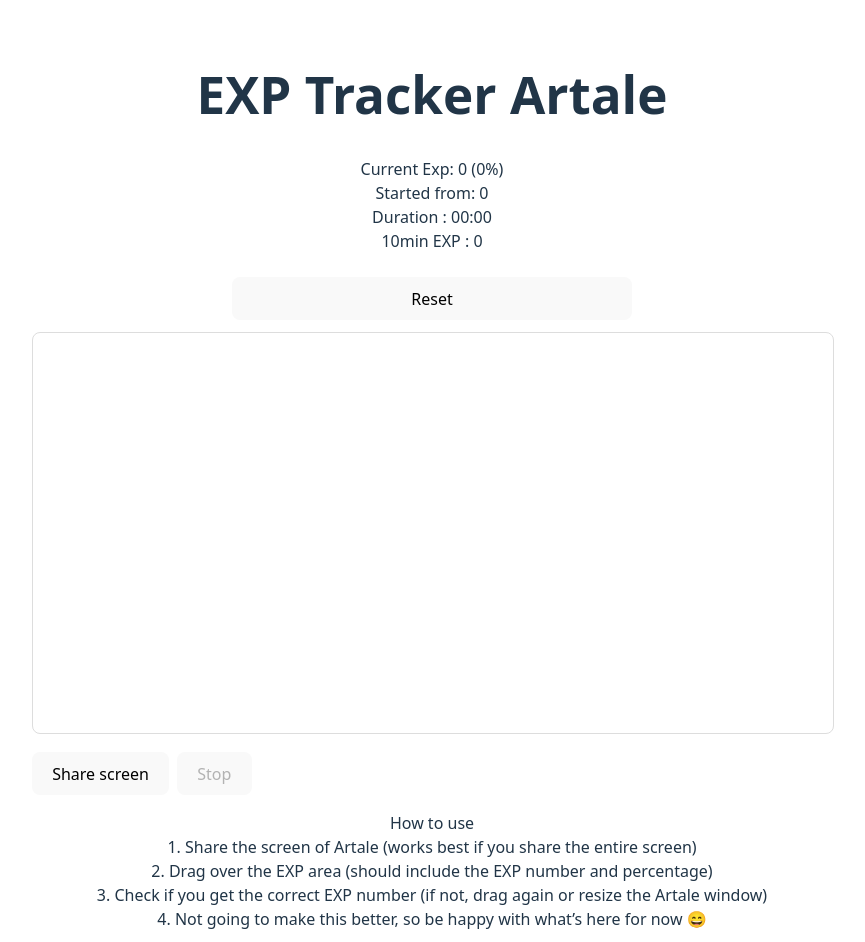
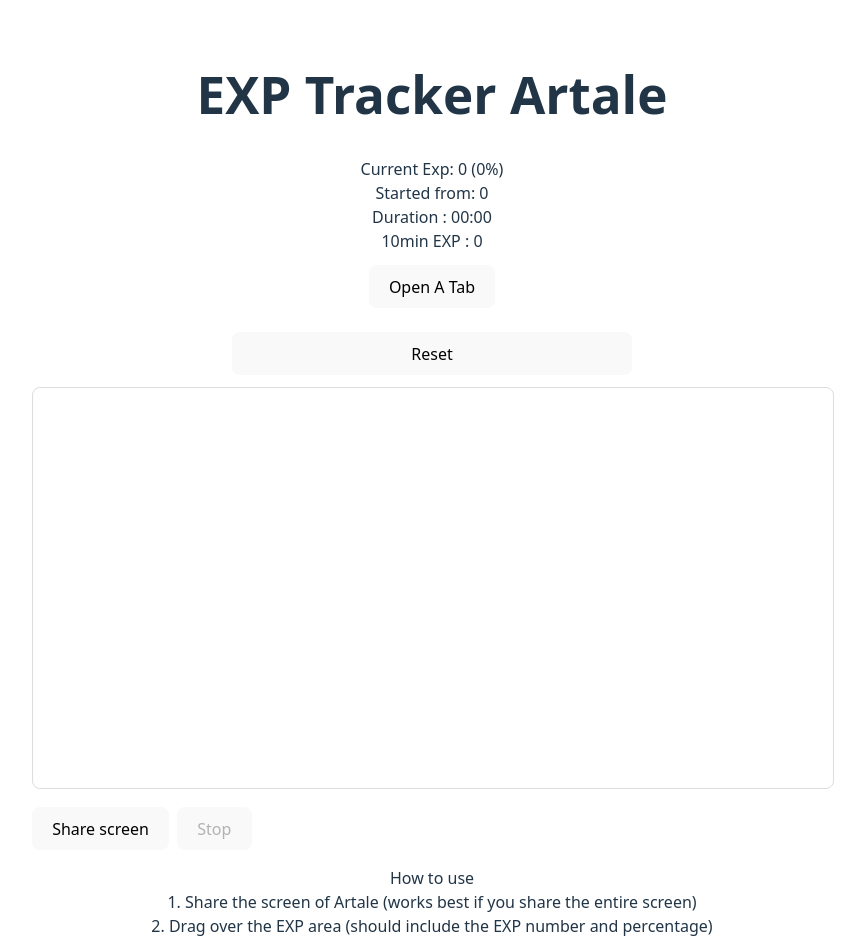
Before and after one commit to sungsungsungg/artaleEXPtracker, a React (Vite) app: page / in a window 1280 px wide. Shown: the top 942 px of the page, without its empty margins (208-1073 px from the left). Built offline with nearby package versions, Linux system fonts and the light colour scheme.

Commit message:
Re added

```diff
--- a/src/App.jsx
+++ b/src/App.jsx
@@ -43,13 +43,15 @@
       return;
     }
 
+    // Vite sets this to "/" locally, and "/artaleEXPtracker/" on GitHub Pages (if base is configured)
+    const base = import.meta.env.BASE_URL; // e.g. "/" or "/artaleEXPtracker/"
+
     overlayRef.current = window.open(
-      "/overlay",
+      `${base}overlay`,
       "exp-overlay",
       "width=500,height=400,top=80,left=40",
     );
   };
-
   // ✅ close overlay window
   const closeOverlay = () => {
     overlayRef.current?.close();
@@ -96,7 +98,7 @@
         10min EXP : {expRate ? numberWithCommas(expRate.toFixed(0)) : 0}
       </div>
 
-      {/* <div
+      <div
         style={{
           display: "flex",
           gap: 8,
@@ -105,7 +107,7 @@
         }}
       >
         <button onClick={openOverlay}>Open A Tab</button>
-      </div> */}
+      </div>
       <br />
 
       <ScreenShare
@@ -122,7 +124,8 @@
         <br />
         3. Check if you get the correct EXP number (if not, drag again or resize
         the Artale window) <br />
-        4. Not going to make this better, so be happy with what’s here for now
+        4. If you want to open a small tab, click on "Open A Tab" <br />
+        5. Not going to make this better, so be happy with what’s here for now
         😄
       </p>
     </>
```
Also changed, not shown: 3 other files (tests, documents, lock files or other folders).
